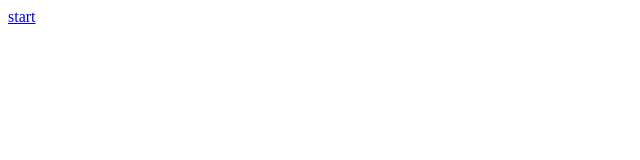
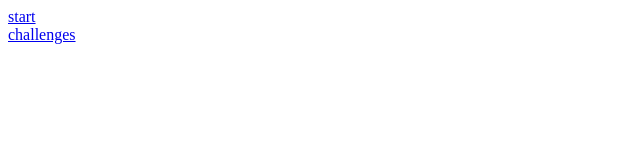
Before and after one commit to TechyAditya/webdevpractice, a plain HTML site: page js-codes/index.html in a window 1280 px wide. Shown: the full height of the page, 0-640 px from the left. Drawn offline with Linux system fonts and the light colour scheme.

Commit message:
Fix errors

```diff
--- a/js-codes/index.html
+++ b/js-codes/index.html
@@ -7,6 +7,6 @@
 </head>
 <body>
     <a href="start">start</a><br>
-    <a href="challenges"challenges</a><br>
+    <a href="challenges">challenges</a><br>
 </body>
 </html>
```
